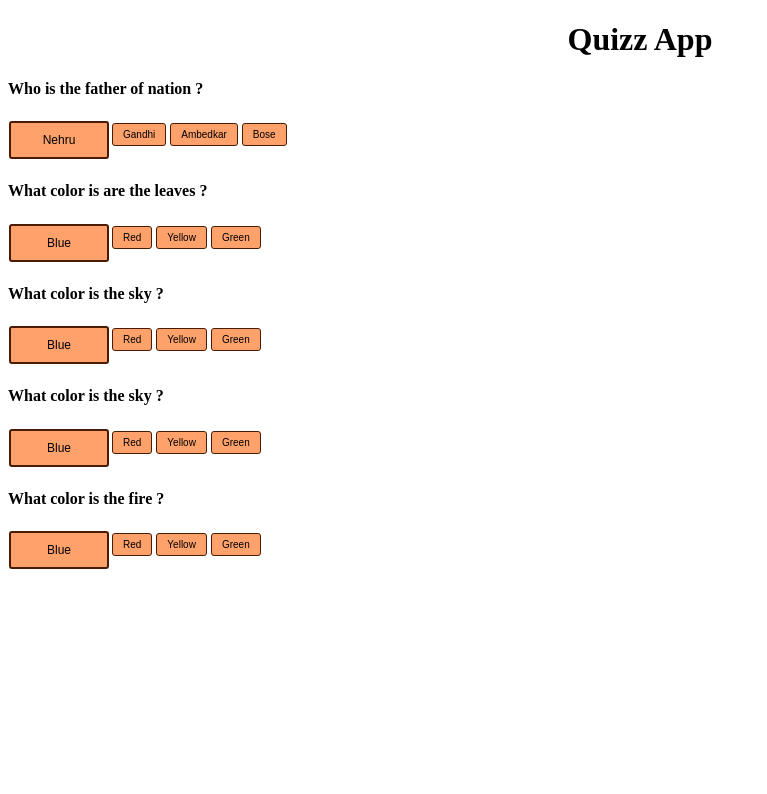
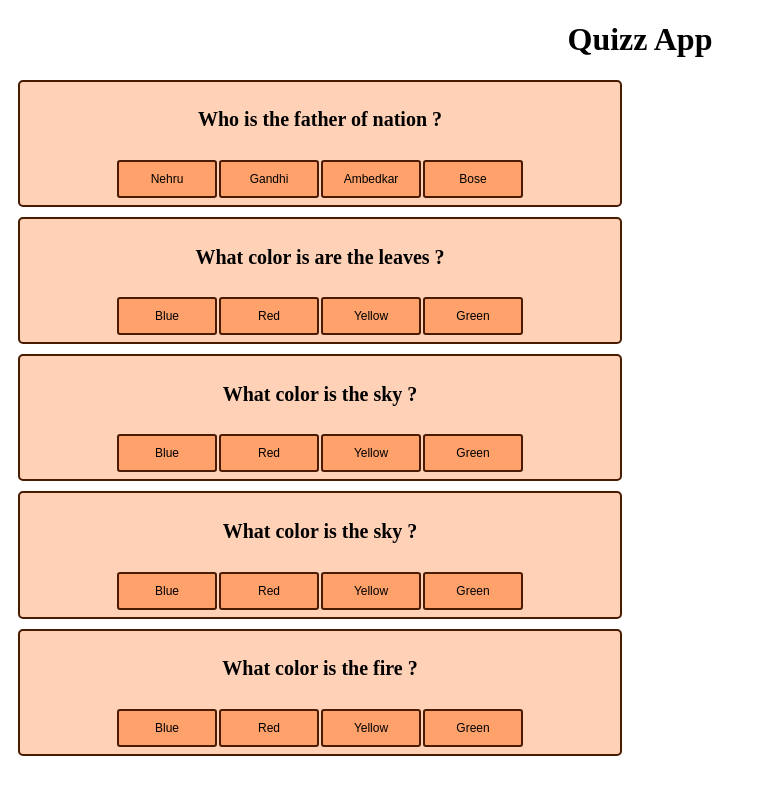
Before and after one commit to iamneo-production/ecffceaebceeacceebdafdfbedeaaeafdbbc, a React (Create React App) app in the folder reactapp/: page / in a window 1280 px wide. Both pictures are taken after a click on the button "Start Quiz". Shown: the top 794 px of the page, without its empty margins (0-767 px from the left). Built offline with nearby package versions, Linux system fonts and the light colour scheme.

Commit message:
Backup Commit

```diff
--- a/reactapp/src/App.js
+++ b/reactapp/src/App.js
@@ -91,7 +91,7 @@ function App(){
 
             {(states.curpage==="strt") ?
             <div>
-                {(states.retry==1) ? <div>You scored {states.tot_cor_ans}/5 correctly</div> : ""}
+                {(states.retry==1) ? <div className="result">You scored {states.tot_cor_ans}/5 correctly</div> : ""}
                 <button className="start_btn" onClick={()=>{initialise()}}>Start Quiz</button>
             </div>
             :
--- a/reactapp/src/components/UI/Card/Card.js
+++ b/reactapp/src/components/UI/Card/Card.js
@@ -1,13 +1,13 @@
 import Button from "../Button/Button";
 function Card(props){
     return(
-        <div className="outerdiv">
+        <div className="card">
             <h4>{props.question}</h4>
-            <div style={{display: "flex"}}>
+            <div className="options">
             <Button name="option" qno={props.qno} answer={props.answer} choice="1" className="buttons" isdisabled={props.isDisabled} onclick={props.correctAnswerMarkUpdate}>{props.options.option1}</Button>
-            <Button name="btn" qno={props.qno} answer={props.answer} choice="2" className="buttons" isdisabled={props.isDisabled} onclick={props.correctAnswerMarkUpdate}>{props.options.option2}</Button>
-            <Button name="btn" qno={props.qno} answer={props.answer} choice="3" className="buttons" isdisabled={props.isDisabled} onclick={props.correctAnswerMarkUpdate}>{props.options.option3}</Button>
-            <Button name="btn" qno={props.qno} answer={props.answer} choice="4" className="buttons" isdisabled={props.isDisabled} onclick={props.correctAnswerMarkUpdate}>{props.options.option4}</Button>
+            <Button name="option" qno={props.qno} answer={props.answer} choice="2" className="buttons" isdisabled={props.isDisabled} onclick={props.correctAnswerMarkUpdate}>{props.options.option2}</Button>
+            <Button name="option" qno={props.qno} answer={props.answer} choice="3" className="buttons" isdisabled={props.isDisabled} onclick={props.correctAnswerMarkUpdate}>{props.options.option3}</Button>
+            <Button name="option" qno={props.qno} answer={props.answer} choice="4" className="buttons" isdisabled={props.isDisabled} onclick={props.correctAnswerMarkUpdate}>{props.options.option4}</Button>
             </div>
         </div>
     )
```
